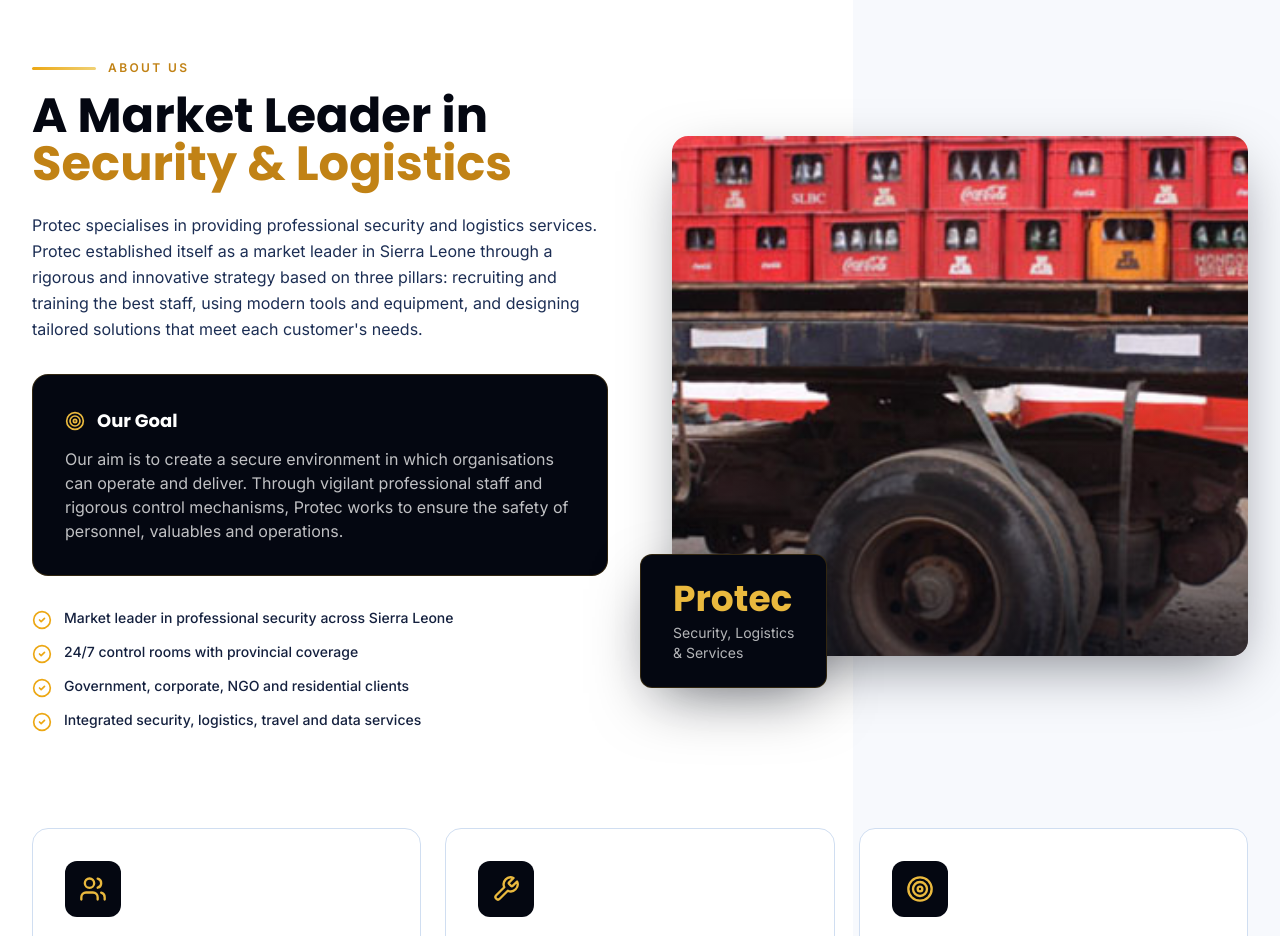
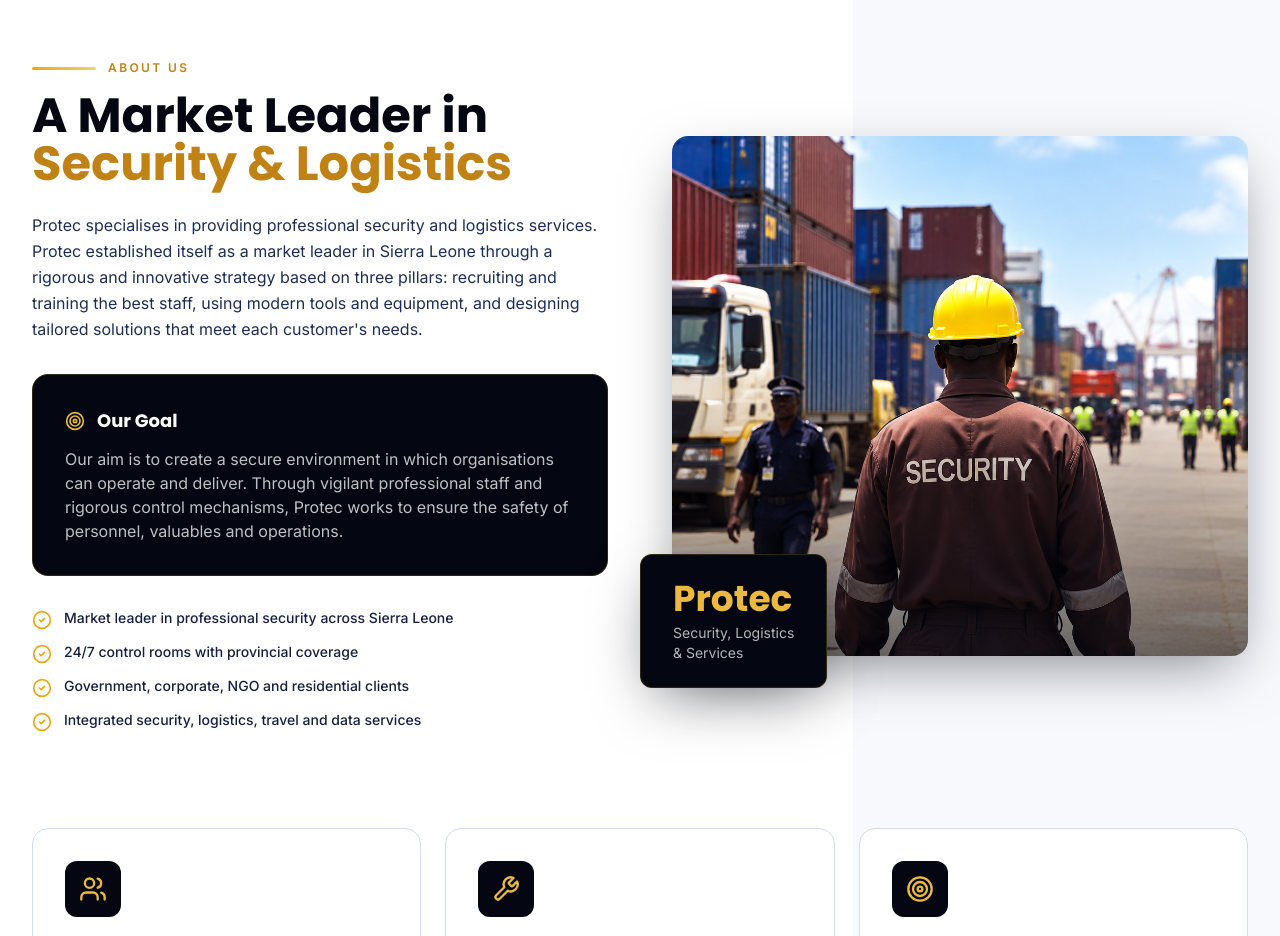
Before and after one commit to araia01/protec-security-website, a Next.js app: page / in a window 1280 px wide. Shown: the part 940-1876 px from the top of the page. Built offline with nearby package versions, Linux system fonts and the light colour scheme.

Commit message:
Update About Us image

```diff
--- a/components/site/about.tsx
+++ b/components/site/about.tsx
@@ -86,7 +86,7 @@ export default function About() {
           <div className="relative">
             <div className="relative rounded-2xl overflow-hidden shadow-navy group">
               <Image
-                src="/slideshow/3.jpg"
+                src="/images/protec-about.png"
                 alt="Protec security personnel"
                 width={800}
                 height={520}
```
Also changed, not shown: public/images/protec-about.png (added).
